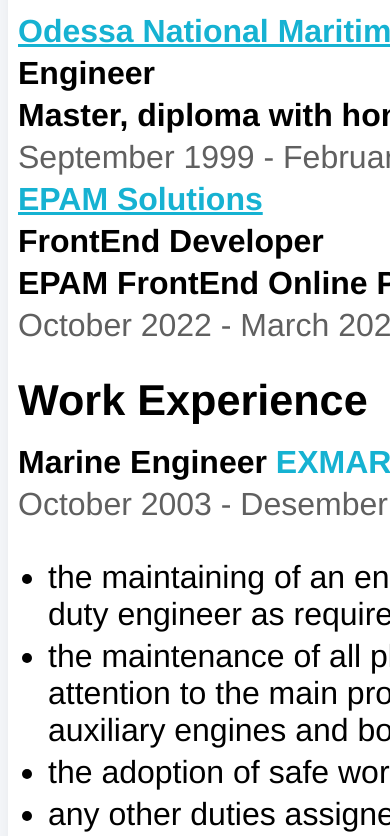
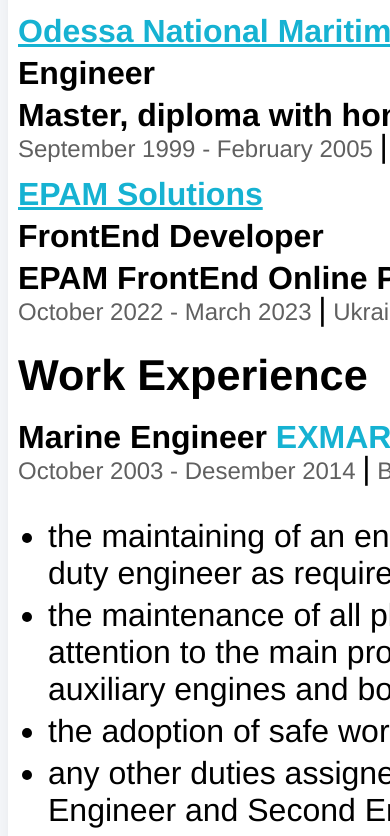
Before and after one commit to anmilan/kalashnikov, a plain HTML site: page index.html in a window 390 px wide. Shown: the part 3100-3936 px from the top of the page. Drawn offline with Linux system fonts and the light colour scheme.

Commit message:
Update styles1.css

```diff
--- a/styles/styles.css
+++ b/styles/styles.css
@@ -366,7 +366,6 @@
     .about-description,
     .work-position,
     .organization,
-    .period,
     .line,
     .work-list-item,
     .education-place,
@@ -394,7 +393,11 @@
     .work-list {
         padding: 15px;
     }
-
+    .period {
+        font-size: 1.5rem;
+        margin-bottom: 20px;
+        margin-top: 0px;
+    }
     .about-description {
         width: 100%;
     }
```
